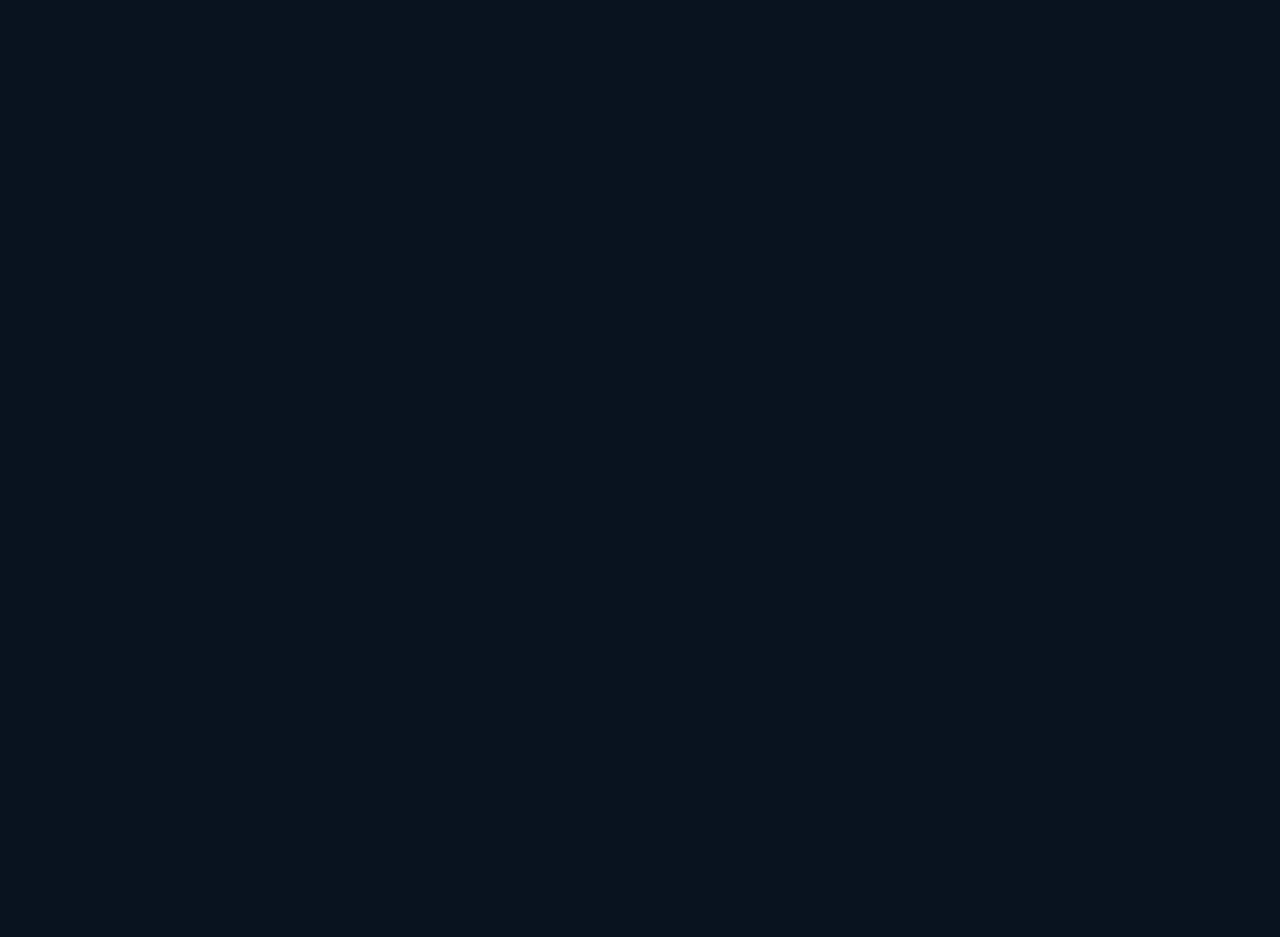
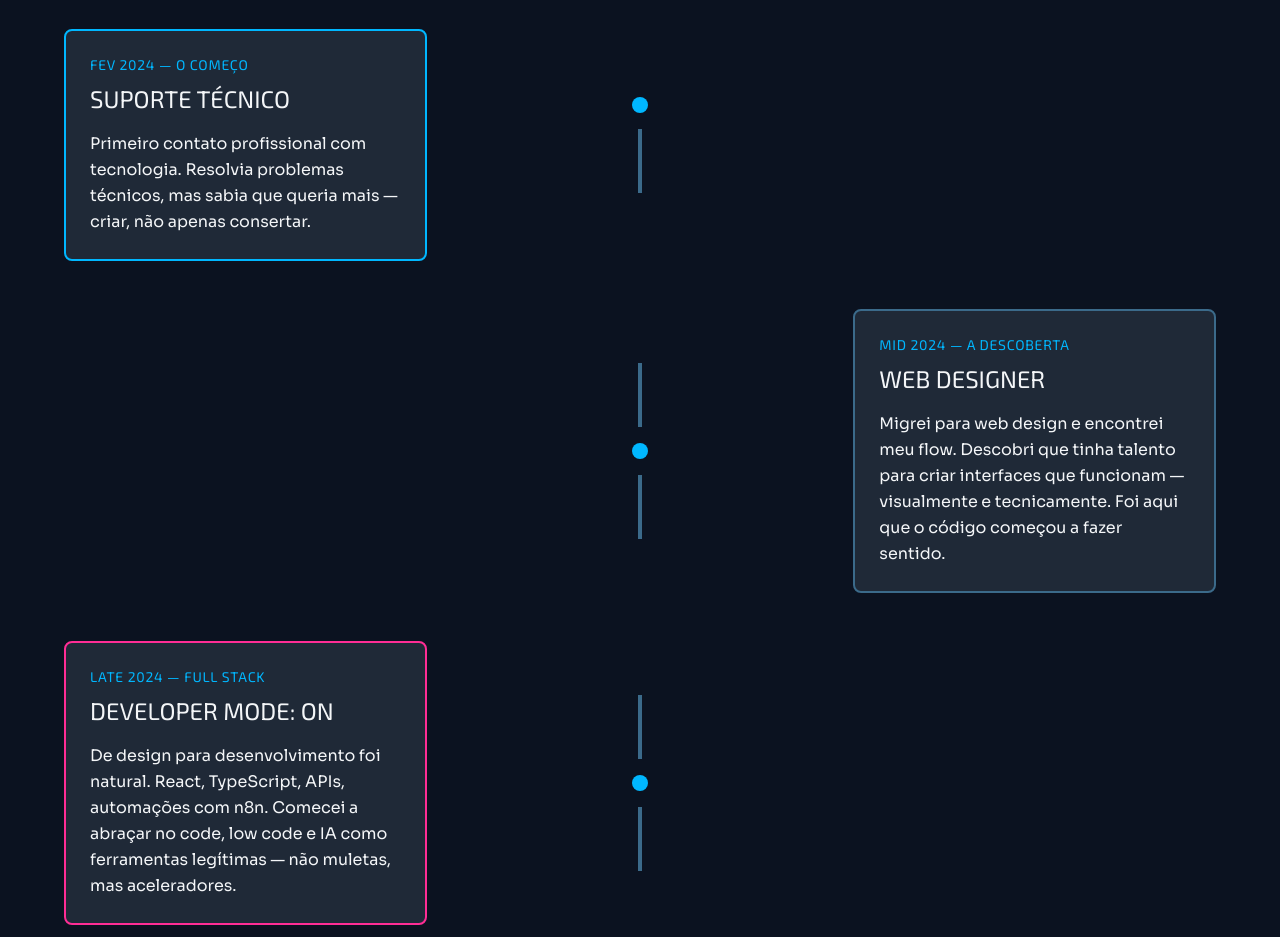
Before and after one commit to jonataswm01/webj-landing, a Next.js app: page / in a window 1280 px wide. Shown: the part 1860-2797 px from the top of the page. Before the commit the page ends 1568 px from the top, so only its background shows below. Built offline with nearby package versions, Linux system fonts and the light colour scheme.

Commit message:
feat: implement Story/Timeline section with 18-month journey

```diff
--- a/src/app/page.tsx
+++ b/src/app/page.tsx
@@ -126,6 +126,131 @@ export default function Home() {
           </div>
         </div>
       </section>
+
+      {/* Story/Timeline Section */}
+      <section className="bg-carvao py-20 px-8">
+        <div className="max-w-6xl mx-auto">
+          {/* Section Title */}
+          <h2 className="font-titulo text-4xl md:text-5xl font-bold text-cyan uppercase tracking-wider text-center mb-16">
+            The Journey So Far
+          </h2>
+
+          {/* Intro */}
+          <p className="font-texto text-xl text-off-white text-center mb-16 max-w-4xl mx-auto leading-relaxed">
+            De zero a CTO em 18 meses. Não foi sorte — foi obsessão por
+            aprender, oportunidades certas e a combinação perfeita entre
+            talento técnico e momento de mercado.
+          </p>
+
+          {/* Timeline */}
+          <div className="space-y-12">
+            {/* Ponto 1 - Fevereiro 2024 */}
+            <div className="flex flex-col md:flex-row gap-8 items-center">
+              <div className="w-full md:w-1/3">
+                <div className="bg-slate p-6 rounded-lg border-2 border-cyan">
+                  <div className="font-titulo text-cyan text-sm uppercase tracking-wider mb-2">
+                    Fev 2024 — O Começo
+                  </div>
+                  <h3 className="font-titulo text-2xl text-off-white uppercase mb-4">
+                    Suporte Técnico
+                  </h3>
+                  <p className="font-texto text-off-white leading-relaxed">
+                    Primeiro contato profissional com tecnologia. Resolvia problemas
+                    técnicos, mas sabia que queria mais — criar, não apenas consertar.
+                  </p>
+                </div>
+              </div>
+              <div className="hidden md:block w-1/3 text-center">
+                <div className="w-4 h-4 bg-cyan rounded-full mx-auto"></div>
+                <div className="w-1 h-16 bg-steel-blue mx-auto mt-4"></div>
+              </div>
+              <div className="w-full md:w-1/3"></div>
+            </div>
+
+            {/* Ponto 2 - Mid 2024 */}
+            <div className="flex flex-col md:flex-row gap-8 items-center">
+              <div className="w-full md:w-1/3"></div>
+              <div className="hidden md:block w-1/3 text-center">
+                <div className="w-1 h-16 bg-steel-blue mx-auto mb-4"></div>
+                <div className="w-4 h-4 bg-cyan rounded-full mx-auto"></div>
+                <div className="w-1 h-16 bg-steel-blue mx-auto mt-4"></div>
+              </div>
+              <div className="w-full md:w-1/3">
+                <div className="bg-slate p-6 rounded-lg border-2 border-steel-blue">
+                  <div className="font-titulo text-cyan text-sm uppercase tracking-wider mb-2">
+                    Mid 2024 — A Descoberta
+                  </div>
+                  <h3 className="font-titulo text-2xl text-off-white uppercase mb-4">
+                    Web Designer
+                  </h3>
+                  <p className="font-texto text-off-white leading-relaxed">
+                    Migrei para web design e encontrei meu flow. Descobri que tinha
+                    talento para criar interfaces que funcionam — visualmente e
+                    tecnicamente. Foi aqui que o código começou a fazer sentido.
+                  </p>
+                </div>
+              </div>
+            </div>
+
+            {/* Ponto 3 - Late 2024 */}
+            <div className="flex flex-col md:flex-row gap-8 items-center">
+              <div className="w-full md:w-1/3">
+                <div className="bg-slate p-6 rounded-lg border-2 border-magenta">
+                  <div className="font-titulo text-cyan text-sm uppercase tracking-wider mb-2">
+                    Late 2024 — Full Stack
+                  </div>
+                  <h3 className="font-titulo text-2xl text-off-white uppercase mb-4">
+                    Developer Mode: ON
+                  </h3>
+                  <p className="font-texto text-off-white leading-relaxed">
+                    De design para desenvolvimento foi natural. React, TypeScript,
+                    APIs, automações com n8n. Comecei a abraçar no code, low code
+                    e IA como ferramentas legítimas — não muletas, mas aceleradores.
+                  </p>
+                </div>
+              </div>
+              <div className="hidden md:block w-1/3 text-center">
+                <div className="w-1 h-16 bg-steel-blue mx-auto mb-4"></div>
+                <div className="w-4 h-4 bg-cyan rounded-full mx-auto"></div>
+                <div className="w-1 h-16 bg-steel-blue mx-auto mt-4"></div>
+              </div>
+              <div className="w-full md:w-1/3"></div>
+            </div>
+
+            {/* Ponto 4 - Out 2025 */}
+            <div className="flex flex-col md:flex-row gap-8 items-center">
+              <div className="w-full md:w-1/3"></div>
+              <div className="hidden md:block w-1/3 text-center">
+                <div className="w-1 h-16 bg-steel-blue mx-auto mb-4"></div>
+                <div className="w-4 h-4 bg-cyan rounded-full mx-auto"></div>
+              </div>
+              <div className="w-full md:w-1/3">
+                <div className="bg-slate p-6 rounded-lg border-2 border-cyan">
+                  <div className="font-titulo text-cyan text-sm uppercase tracking-wider mb-2">
+                    Out 2025 — Founder & CTO
+                  </div>
+                  <h3 className="font-titulo text-2xl text-off-white uppercase mb-4">
+                    Building Roduno
+                  </h3>
+                  <p className="font-texto text-off-white leading-relaxed">
+                    Hoje lidero toda a parte técnica da Roduno, startup que co-fundei
+                    com meu tio Adriano. Estamos resolvendo um problema real de logística
+                    rodoviária no Brasil — e eu sou responsável por fazer isso acontecer
+                    tecnicamente.
+                  </p>
+                </div>
+              </div>
+            </div>
+          </div>
+
+          {/* Closing Statement */}
+          <div className="text-center mt-16">
+            <p className="font-titulo text-2xl text-cyan uppercase tracking-wider">
+              18 meses. Quatro transições. Uma constante: nunca parei de construir.
+            </p>
+          </div>
+        </div>
+      </section>
     </div>
   );
 }
```
